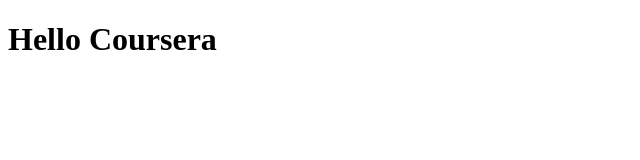
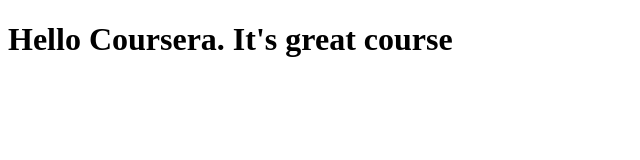
Before and after one commit to dhmtigger/coursera-test, a plain HTML site: page site/index.html in a window 1280 px wide. Shown: the whole page, without its empty margins (0-640 px from the left). Drawn offline with Linux system fonts and the light colour scheme.

Commit message:
Small addition to our page content.

```diff
--- a/site/index.html
+++ b/site/index.html
@@ -4,6 +4,6 @@
 	<title>Hello Coursera</title>
 </head>
 <body>
-<h1>Hello Coursera</h1>
+<h1>Hello Coursera. It's great course</h1>
 </body>
 </html>
```
